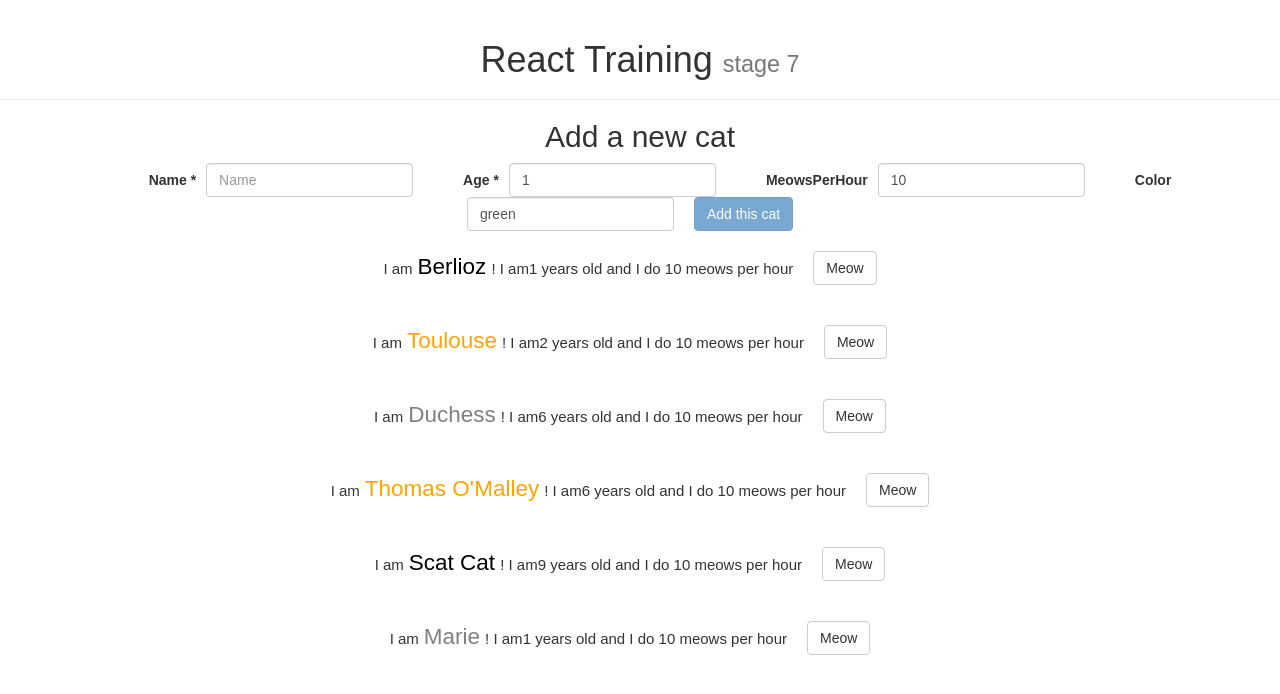
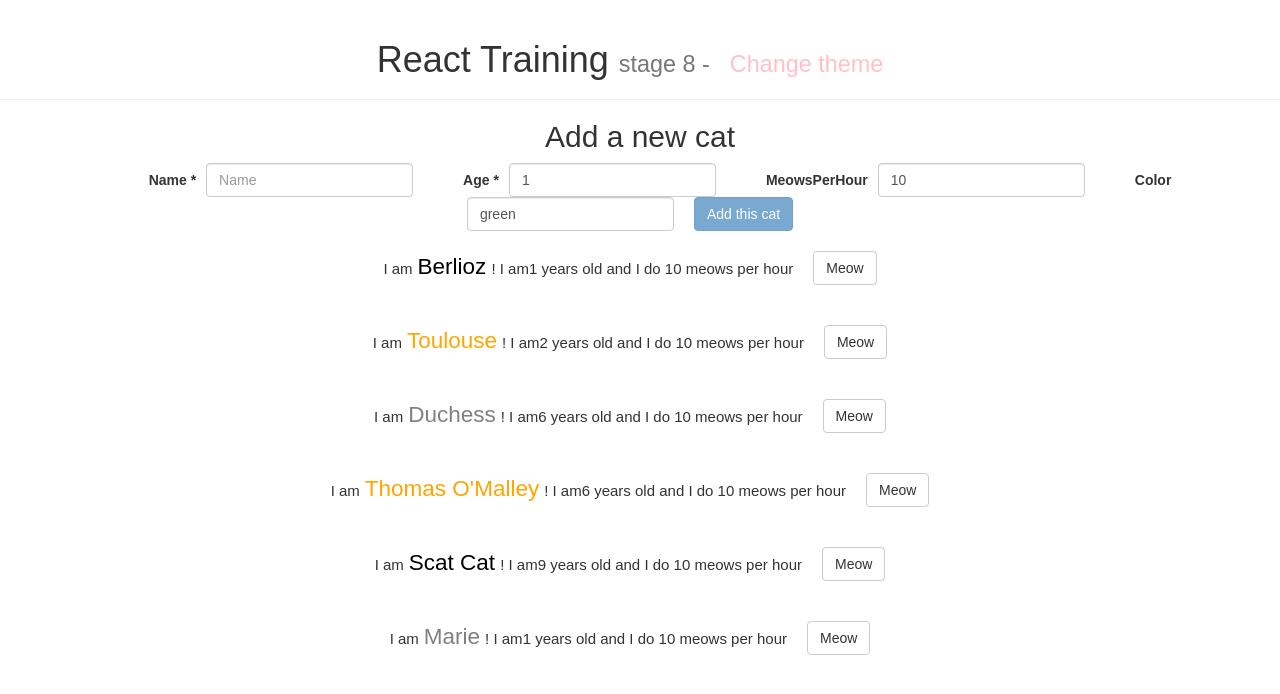
Before and after one commit to abenoit/react-training-exercices, a React (Create React App) app: page / in a window 1280 px wide. Shown: the top 694 px of the page. Built offline with nearby package versions, Linux system fonts and the light colour scheme.

Commit message:
Add instruction for TP 8

```diff
--- a/src/App/App.css
+++ b/src/App/App.css
@@ -22,7 +22,17 @@
   font-size: large;
 }
 
+.App .theme-changer {
+  cursor: pointer;
+  color: pink;
+  padding: 0 20px;
+}
+
 @keyframes App-logo-spin {
-  from { transform: rotate(0deg); }
-  to { transform: rotate(360deg); }
+  from {
+    transform: rotate(0deg);
+  }
+  to {
+    transform: rotate(360deg);
+  }
 }
--- a/src/App/App.js
+++ b/src/App/App.js
@@ -4,12 +4,26 @@ import Cat from '../Cat/Cat';
 import CatForm from '../Cat/CatForm';
 import './App.css';
 
+export const themes = {
+  light: {
+    textColor: '#000000',
+    background: '#eeeeee'
+  },
+  dark: {
+    textColor: '#ffffff',
+    background: '#222222'
+  }
+};
+
+// TODO create a ThemeContext
+
 class App extends Component {
   constructor() {
     super();
 
     this.state = {
-      cats: []
+      cats: [],
+      theme: themes.light
     };
 
     this.addCat = this.addCat.bind(this);
@@ -28,10 +42,19 @@ class App extends Component {
   }
 
   render() {
+    // TODO : handle onClick to toggle the theme in a function
+    // TODO : add the Provider tag
+    // TODO : add the background and color to the App
     return (
-      <div className="App">
+      <div className="App" style={{}}>
         <PageHeader>
-          React Training <small>stage 7</small>
+          React Training{' '}
+          <small>
+            stage 8 -
+            <span onClick={() => console.log('todo')} className="theme-changer">
+              Change theme
+            </span>
+          </small>
         </PageHeader>
 
         <CatForm addCat={this.addCat} />
--- a/src/Cat/Cat.js
+++ b/src/Cat/Cat.js
@@ -16,6 +16,8 @@ const defaultProps = {
   meow: () => {},
   color: 'deeppink'
 };
+
+// TODO : Add a consumer tag and consume the value
 
 const Cat = ({ name, age, meow, meowsPerHour, color }) => {
   const catmeow = () => {
```
